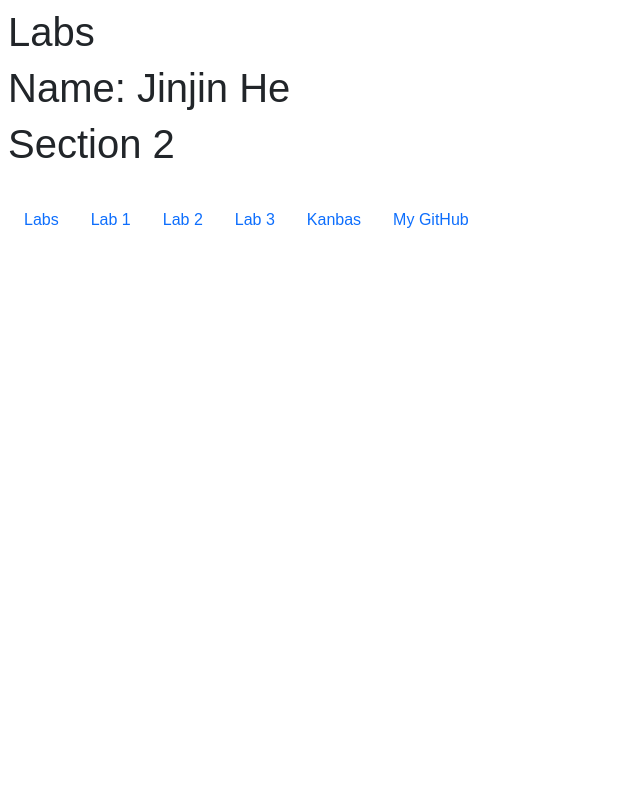
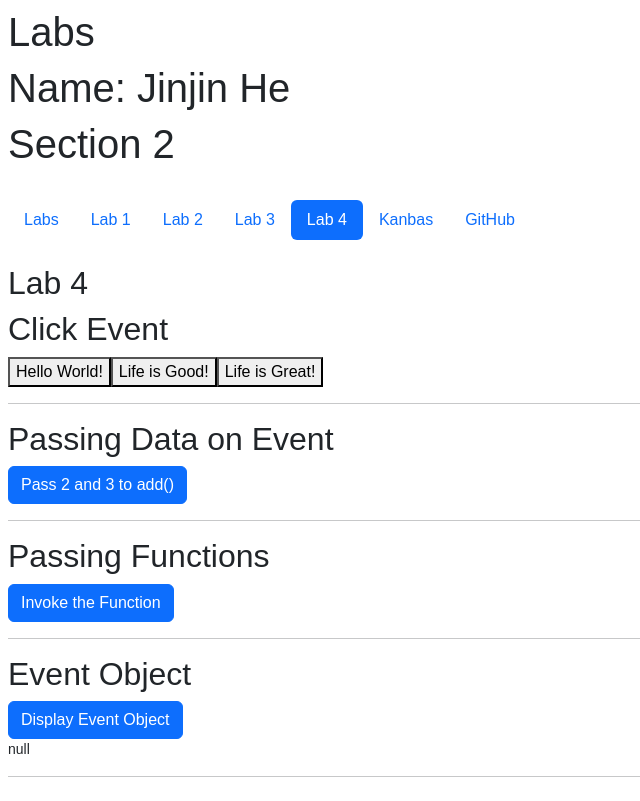
Before and after one commit to JHE016/kanbas-react-web-app-cs5610-fall24, a React (Create React App) app: page /#/Labs/Lab4 in a window 1280 px wide. Shown: the whole page, without its empty margins (0-640 px from the left). Built offline with nearby package versions, Linux system fonts and the light colour scheme.

Commit message:
completed 2.2 handling user events

```diff
--- a/src/Kanbas/Navigation.tsx
+++ b/src/Kanbas/Navigation.tsx
@@ -10,7 +10,7 @@
     const { pathname } = useLocation();
     const links = [
         { label: "Dashboard", path: "/Kanbas/Dashboard", icon: AiOutlineDashboard },
-        { label: "Courses", path: "/Kanbas/Courses/RS101", icon: LiaBookSolid },
+        { label: "Courses", path: "/Kanbas/Dashboard", icon: LiaBookSolid },
         { label: "Calendar", path: "/Kanbas/Calendar", icon: IoCalendarOutline },
         { label: "Inbox", path: "/Kanbas/Inbox", icon: FaInbox },
         { label: "Labs", path: "/Labs", icon: LiaCogSolid },
--- a/src/Kanbas/index.tsx
+++ b/src/Kanbas/index.tsx
@@ -16,7 +16,6 @@
                     <Route path="/" element={<Navigate to="/Kanbas/Dashboard" />} />
                     <Route path="/Account/*" element={<Account />} />
                     <Route path="/Dashboard" element={<Dashboard />} />
-                    {/* <Route path="/Courses/*" element={<Courses />} /> */}
                     <Route path="/Courses/:cid/*" element={<Courses />} />
                     <Route path="/Calendar" element={<h1>Calendar</h1>} />
                     <Route path="/Inbox" element={<h1>Inbox</h1>} />
--- /dev/null
+++ b/src/Labs/Lab4/ClickEvent.tsx
@@ -0,0 +1,25 @@
+const hello = () => {
+    alert("Hello World!");
+};
+const lifeIs = (good: string) => {
+    alert(`Life is ${good}`);
+};
+export default function ClickEvent() {
+    return (
+        <div id="wd-click-event">
+            <h2>Click Event</h2>
+            <button onClick={hello} id="wd-hello-world-click">
+                Hello World!</button>
+            <button onClick={() => lifeIs("Good!")}
+                id="wd-life-is-good-click">
+                Life is Good!</button>
+            <button onClick={() => {
+                hello();
+                lifeIs("Great!");
+            }} id="wd-life-is-great-click">
+                Life is Great!
+            </button>
+            <hr />
+        </div>
+    );
+}
--- /dev/null
+++ b/src/Labs/Lab4/EventObject.tsx
@@ -0,0 +1,21 @@
+import React, { useState } from "react";
+export default function EventObject() {
+    const [event, setEvent] = useState(null);
+    const handleClick = (e: any) => {
+        e.target = e.target.outerHTML;
+        delete e.view;
+        setEvent(e);
+    };
+    return (
+        <div>
+            <h2>Event Object</h2>
+            <button onClick={(e) => handleClick(e)}
+                className="btn btn-primary"
+                id="wd-display-event-obj-click">
+                Display Event Object
+            </button>
+            <pre>{JSON.stringify(event, null, 2)}</pre>
+            <hr />
+        </div>
+    );
+}
--- /dev/null
+++ b/src/Labs/Lab4/PassingDataOnEvent.tsx
@@ -0,0 +1,16 @@
+const add = (a: number, b: number) => {
+    alert(`${a} + ${b} = ${a + b}`);
+};
+export default function PassingDataOnEvent() {
+    return (
+        <div id="wd-passing-data-on-event">
+            <h2>Passing Data on Event</h2>
+            <button onClick={() => add(2, 3)}
+                className="btn btn-primary"
+                id="wd-pass-data-click">
+                Pass 2 and 3 to add()
+            </button>
+            <hr />
+        </div>
+    );
+}
--- /dev/null
+++ b/src/Labs/Lab4/PassingFunctions.tsx
@@ -0,0 +1,12 @@
+export default function PassingFunctions(
+    { theFunction }: { theFunction: () => void }) {
+    return (
+        <div className="wd-passing-functions">
+            <h2>Passing Functions</h2>
+            <button onClick={theFunction} className="btn btn-primary">
+                Invoke the Function
+            </button>
+            <hr />
+        </div>
+    );
+}
--- /dev/null
+++ b/src/Labs/Lab4/index.tsx
@@ -0,0 +1,19 @@
+import ClickEvent from "./ClickEvent";
+import EventObject from "./EventObject";
+import PassingDataOnEvent from "./PassingDataOnEvent";
+import PassingFunctions from "./PassingFunctions";
+
+export default function index() {
+  function sayHello() {
+    alert("Hello");
+  }
+  return (
+    <div id="wd-lab4">
+      <h2>Lab 4</h2>
+      <ClickEvent />
+      <PassingDataOnEvent />
+      <PassingFunctions theFunction={sayHello} />
+      <EventObject />
+    </div>
+  );
+}
--- a/src/Labs/TOC.tsx
+++ b/src/Labs/TOC.tsx
@@ -3,42 +3,31 @@
 import { useLocation } from "react-router";
 
 export default function TOC() {
-    const { pathname } = useLocation();
-    return (
-      <ul className="nav nav-pills">
-        <li className="nav-item">
-          <a id="wd-a" href="#/Labs" className="nav-link">
-            Labs
+  const { pathname } = useLocation();
+
+  const navLinks = [
+    { id: "wd-a", href: "#/Labs", label: "Labs" },
+    { id: "wd-a1", href: "#/Labs/Lab1", label: "Lab 1", pathMatch: "Lab1" },
+    { id: "wd-a2", href: "#/Labs/Lab2", label: "Lab 2", pathMatch: "Lab2" },
+    { id: "wd-a3", href: "#/Labs/Lab3", label: "Lab 3", pathMatch: "Lab3" },
+    { id: "wd-a4", href: "#/Labs/Lab4", label: "Lab 4", pathMatch: "Lab4" },
+    { id: "wd-k", href: "#/Kanbas", label: "Kanbas" },
+    { id: "wd-github", href: "https://github.com/JHE016/kanbas-react-web-app-cs5610-fall24/", label: "GitHub" }
+  ];
+
+  return (
+    <ul className="nav nav-pills">
+      {navLinks.map((item) => (
+        <li key={item.id} className="nav-item">
+          <a
+            id={item.id}
+            href={item.href}
+            className={`nav-link ${item.pathMatch && pathname.includes(item.pathMatch) ? "active" : ""}`}
+          >
+            {item.label}
           </a>
         </li>
-        <li className="nav-item">
-          <a id="wd-a1" href="#/Labs/Lab1"
-            className={`nav-link ${pathname.includes("Lab1") ? "active" : ""}`}>
-            Lab 1
-          </a>
-        </li>
-        <li className="nav-item">
-          <a id="wd-a2" href="#/Labs/Lab2"
-            className={`nav-link ${pathname.includes("Lab2") ? "active" : ""}`}>
-            Lab 2
-          </a>
-        </li>
-        <li className="nav-item">
-          <a id="wd-a3" href="#/Labs/Lab3"
-            className={`nav-link ${pathname.includes("Lab3") ? "active" : ""}`}>
-            Lab 3
-          </a>
-        </li>
-        <li className="nav-item">
-        <a id="wd-k" href="#/Kanbas" className="nav-link">
-          Kanbas
-        </a>
-      </li>
-      <li className="nav-item">
-        <a id="wd-k" href="https://github.com/JHE016/kanbas-react-web-app-cs5610-fall24/" className="nav-link">
-          My GitHub
-        </a>
-      </li>
+      ))}
     </ul>
   );
 }
--- a/src/Labs/index.tsx
+++ b/src/Labs/index.tsx
@@ -3,6 +3,7 @@
 import TOC from "./TOC";
 import Lab2 from "./Lab2";
 import Lab3 from "./Lab3";
+import Lab4 from "./Lab4";
 
 export default function Labs() {
     return (
@@ -18,6 +19,7 @@
                 <Route path="Lab1" element={<Lab1 />} />
                 <Route path="Lab2" element={<Lab2 />} />
                 <Route path="Lab3/*" element={<Lab3 />} />
+                <Route path="Lab4" element={<Lab4 />} />
             </Routes>
         </div>
     );
```
